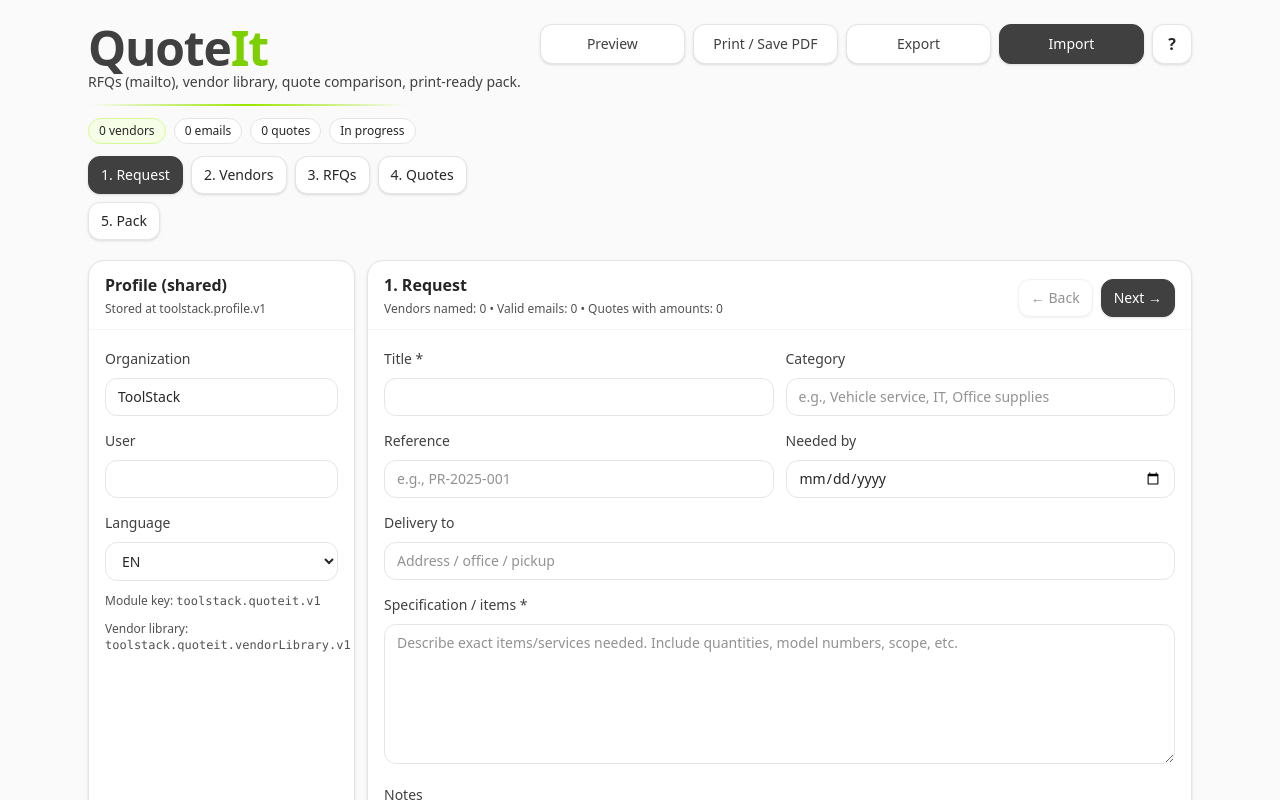
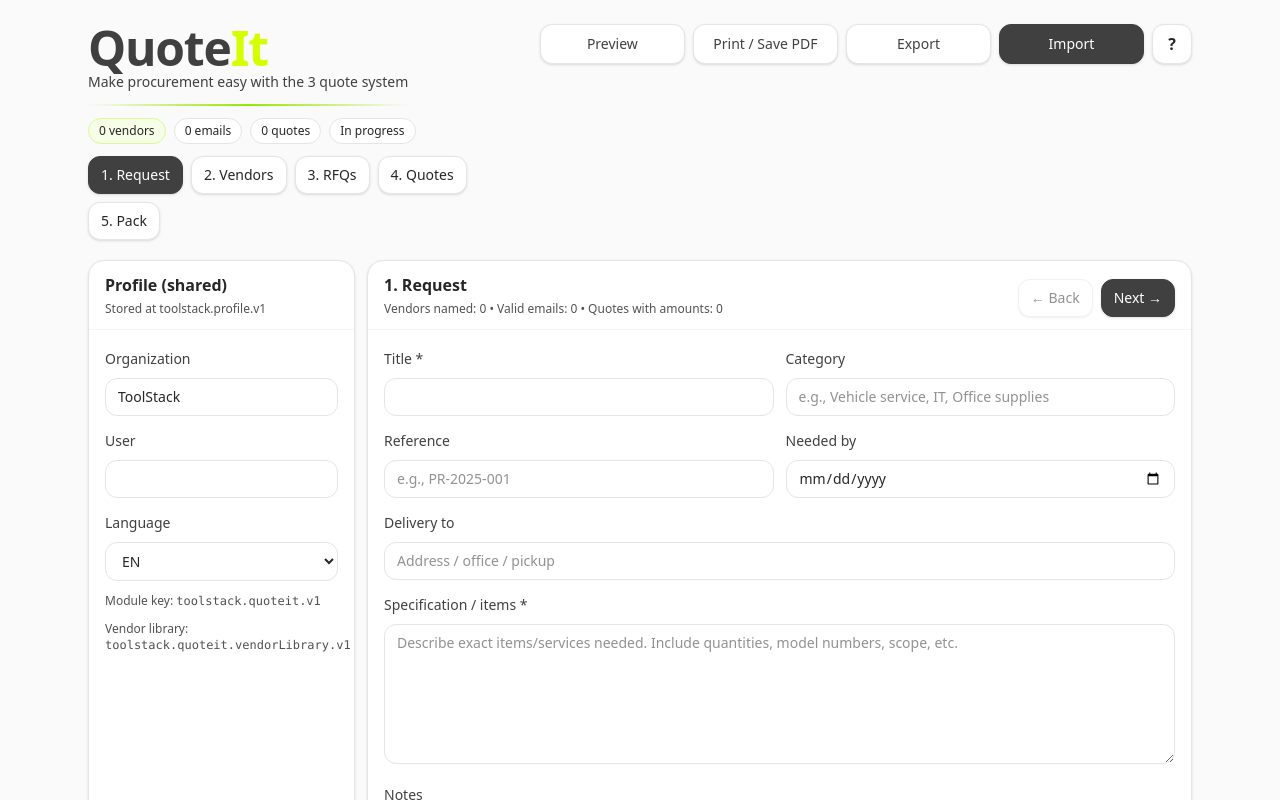
Before and after one commit to retronlinede-design/toolstack-quote-it, a React (Vite) app: page / in a window 1280 px wide. Shown: the top 800 px of the page. Built offline with nearby package versions, Linux system fonts and the light colour scheme.

Commit message:
Update lime accent to #D5FF00

```diff
--- a/src/App.jsx
+++ b/src/App.jsx
@@ -996,9 +996,9 @@
           <div>
             <div className="text-4xl sm:text-5xl font-black tracking-tight text-neutral-700">
               <span>Quote</span>
-              <span className="text-lime-500">It</span>
+              <span className="text-[#D5FF00]">It</span>
             </div>
-            <div className="text-sm text-neutral-700">RFQs (mailto), vendor library, quote comparison, print-ready pack.</div>
+            <div className="text-sm text-neutral-700">Make procurement easy with the 3 quote system</div>
             <div className="mt-3 h-[2px] w-80 rounded-full bg-gradient-to-r from-lime-400/0 via-lime-400 to-emerald-400/0" />
             <div className="mt-3 flex flex-wrap gap-2">
               <Pill tone="accent">{vendorCount} vendors</Pill>
```
